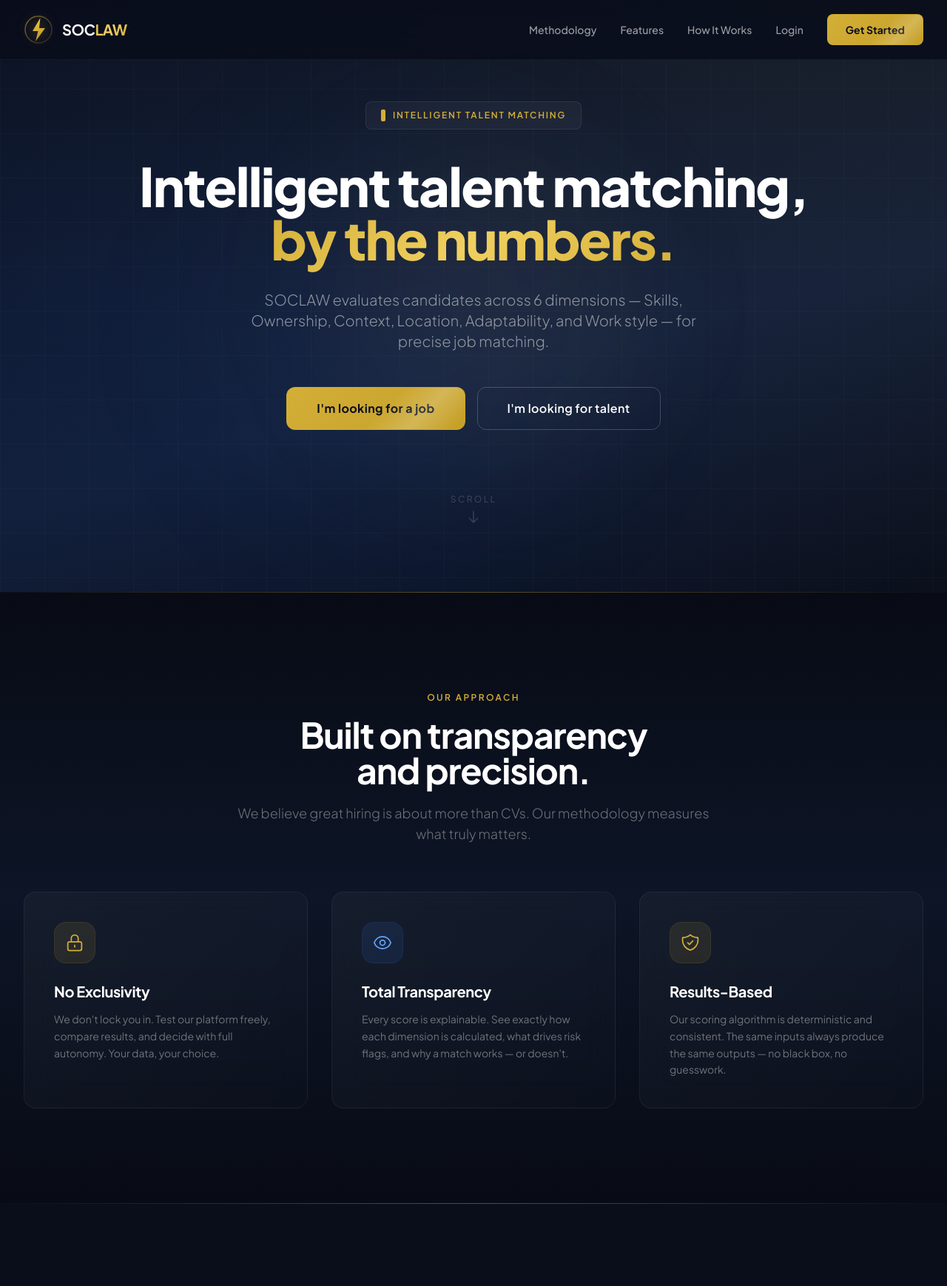
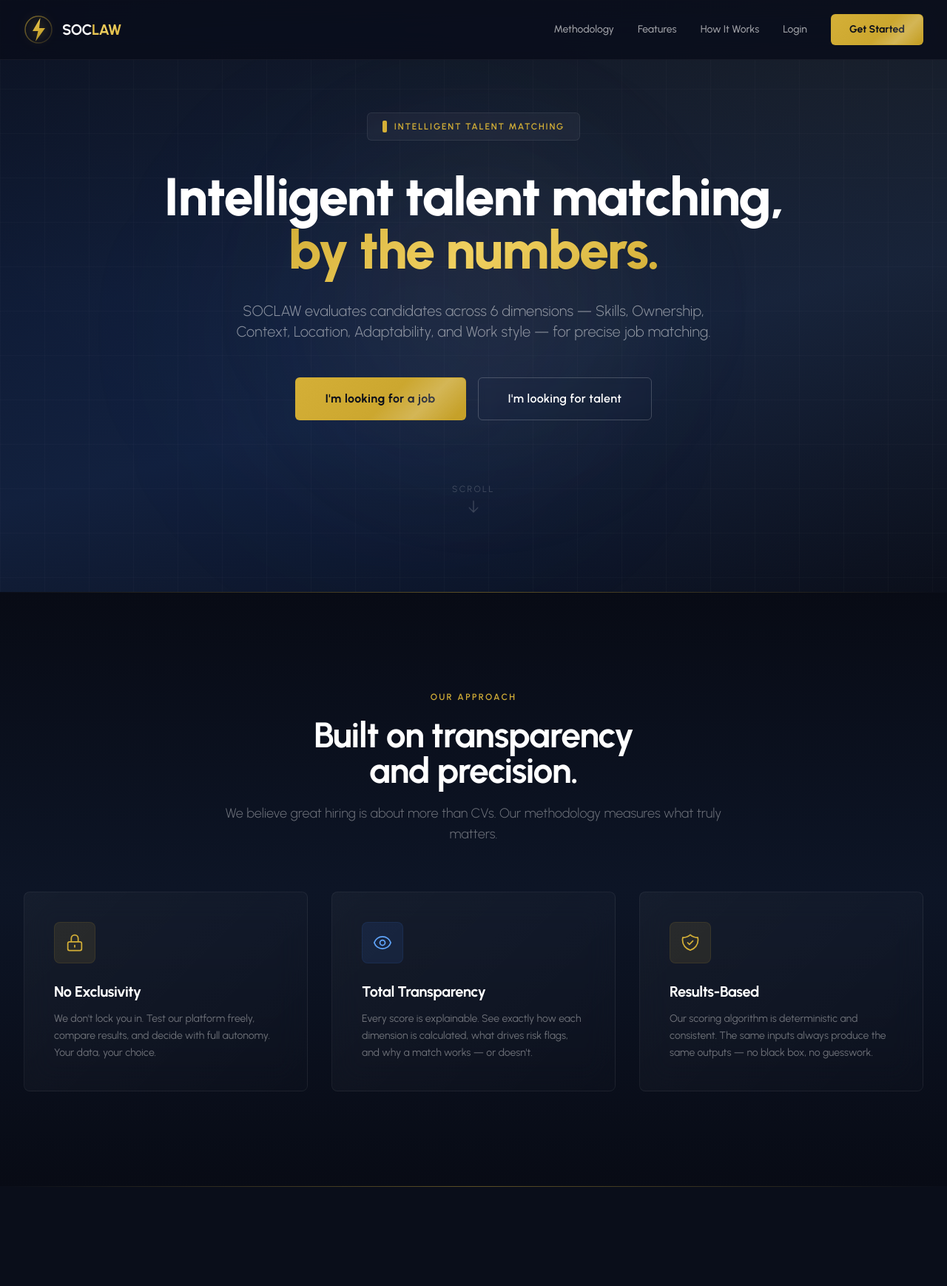
Before and after one commit to s-ati/soclaw, a FastAPI app: page / in a window 1280 px wide. Shown: the top 1738 px of the page at 74% size. Run offline with FastAPI, Linux system fonts and the light colour scheme; some libraries are stand-ins or nearby versions.

Commit message:
Switch to Urbanist font + sharpen all corners to premium edges
Replace Plus Jakarta Sans with Urbanist (clean geometric sans-serif)
across all 5 page heads and CSS. Sharpen every rounded corner:
- rounded-2xl/3xl (16-24px) → rounded-lg (8px) for cards
- rounded-xl (12px) → rounded-md (6px) for buttons, inputs, badges
- rounded-lg (8px) → rounded-md (6px) for existing badges/nav links
- CSS step-number: 16px → 8px border-radius

https://claude.ai/code/session_013EGdn2nJ1zFEgZGHt4A8yY

```diff
--- a/app/static/style.css
+++ b/app/static/style.css
@@ -1,5 +1,5 @@
 /* SOCLAW — Premium Design System */
-/* Font: Plus Jakarta Sans — a modern geometric sans-serif */
+/* Font: Urbanist — a clean geometric sans-serif */
 
 /* ── Foundation ──────────────────────────────────────────── */
 html {
@@ -13,7 +13,7 @@ html {
   -moz-osx-font-smoothing: grayscale;
 }
 
-/* Premium typography refinements for Plus Jakarta Sans */
+/* Premium typography refinements for Urbanist */
 h1, h2, h3, h4, h5, h6 {
   letter-spacing: -0.02em;
 }
@@ -292,7 +292,7 @@ input[type="file"] { cursor: pointer; }
   justify-content: center;
   font-size: 1.25rem;
   font-weight: 800;
-  border-radius: 16px;
+  border-radius: 8px;
   position: relative;
 }
 
@@ -300,7 +300,7 @@ input[type="file"] { cursor: pointer; }
   content: '';
   position: absolute;
   inset: -2px;
-  border-radius: 18px;
+  border-radius: 10px;
   background: linear-gradient(135deg, rgba(212, 175, 55, 0.3), rgba(37, 99, 235, 0.3));
   z-index: -1;
 }
--- a/app/templates/landing.html
+++ b/app/templates/landing.html
@@ -8,12 +8,12 @@
   <script src="https://cdn.tailwindcss.com"></script>
   <link rel="preconnect" href="https://fonts.googleapis.com">
   <link rel="preconnect" href="https://fonts.gstatic.com" crossorigin>
-  <link href="https://fonts.googleapis.com/css2?family=Plus+Jakarta+Sans:wght@300;400;500;600;700;800&display=swap" rel="stylesheet">
+  <link href="https://fonts.googleapis.com/css2?family=Urbanist:wght@300;400;500;600;700;800&display=swap" rel="stylesheet">
   <script>
     tailwind.config = {
       theme: {
         extend: {
-          fontFamily: { sans: ['"Plus Jakarta Sans"', 'system-ui', 'sans-serif'] },
+          fontFamily: { sans: ['"Urbanist"', 'system-ui', 'sans-serif'] },
           colors: {
             gold: { 400: '#f0d060', 500: '#d4af37', 600: '#c5a028', 700: '#a88b20' },
             navy: { 800: '#111d35', 900: '#0d1526', 950: '#0a0e1a' }
@@ -60,7 +60,7 @@
           <a href="#features" class="nav-link-premium text-sm font-medium">Features</a>
           <a href="#how-it-works" class="nav-link-premium text-sm font-medium">How It Works</a>
           <a href="/login" class="nav-link-premium text-sm font-medium">Login</a>
-          <a href="/register" class="btn-gold px-6 py-2.5 rounded-lg text-sm">Get Started</a>
+          <a href="/register" class="btn-gold px-6 py-2.5 rounded-md text-sm">Get Started</a>
         </div>
 
         <!-- Mobile Menu Button -->
@@ -75,7 +75,7 @@
         <a href="#features" class="block text-white/60 hover:text-gold-500 py-2.5 text-sm font-medium transition-colors">Features</a>
         <a href="#how-it-works" class="block text-white/60 hover:text-gold-500 py-2.5 text-sm font-medium transition-colors">How It Works</a>
         <a href="/login" class="block text-white/60 hover:text-gold-500 py-2.5 text-sm font-medium transition-colors">Login</a>
-        <a href="/register" class="block btn-gold px-5 py-3 rounded-lg text-sm text-center mt-3">Get Started</a>
+        <a href="/register" class="block btn-gold px-5 py-3 rounded-md text-sm text-center mt-3">Get Started</a>
       </div>
     </div>
   </nav>
@@ -97,7 +97,7 @@
     <div class="max-w-7xl mx-auto px-4 sm:px-6 lg:px-8 relative z-10 pt-20">
       <div class="text-center max-w-5xl mx-auto">
         <!-- Badge -->
-        <div class="reveal inline-flex items-center gap-2.5 bg-white/[0.04] backdrop-blur-sm rounded-lg px-5 py-2.5 mb-10 border border-white/[0.08]">
+        <div class="reveal inline-flex items-center gap-2.5 bg-white/[0.04] backdrop-blur-sm rounded-md px-5 py-2.5 mb-10 border border-white/[0.08]">
           <div class="w-1.5 h-4 bg-gold-500 rounded-sm"></div>
           <span class="text-gold-500 text-xs font-semibold tracking-[0.15em] uppercase">Intelligent Talent Matching</span>
         </div>
@@ -115,10 +115,10 @@
 
         <!-- CTA Buttons -->
         <div class="reveal delay-3 flex flex-col sm:flex-row items-center justify-center gap-4">
-          <a href="/register" class="btn-gold px-10 py-4 rounded-xl text-base tracking-wide w-full sm:w-auto text-center">
+          <a href="/register" class="btn-gold px-10 py-4 rounded-md text-base tracking-wide w-full sm:w-auto text-center">
             I'm looking for a job
           </a>
-          <a href="/register" class="btn-outline px-10 py-4 rounded-xl text-base tracking-wide w-full sm:w-auto text-center">
+          <a href="/register" class="btn-outline px-10 py-4 rounded-md text-base tracking-wide w-full sm:w-auto text-center">
             I'm looking for talent
           </a>
         </div>
@@ -152,8 +152,8 @@
       <!-- Methodology Cards -->
       <div class="grid md:grid-cols-3 gap-6 md:gap-8">
         <!-- Card 1 -->
-        <div class="reveal delay-1 card-premium rounded-2xl p-8 md:p-10">
-          <div class="w-14 h-14 rounded-2xl bg-gold-500/10 border border-gold-500/10 flex items-center justify-center mb-6">
+        <div class="reveal delay-1 card-premium rounded-lg p-8 md:p-10">
+          <div class="w-14 h-14 rounded-lg bg-gold-500/10 border border-gold-500/10 flex items-center justify-center mb-6">
             <svg class="w-7 h-7 text-gold-500" fill="none" stroke="currentColor" viewBox="0 0 24 24"><path stroke-linecap="round" stroke-linejoin="round" stroke-width="1.5" d="M12 15v2m-6 4h12a2 2 0 002-2v-6a2 2 0 00-2-2H6a2 2 0 00-2 2v6a2 2 0 002 2zm10-10V7a4 4 0 00-8 0v4h8z"/></svg>
           </div>
           <h3 class="text-xl font-bold mb-3">No Exclusivity</h3>
@@ -161,8 +161,8 @@
         </div>
 
         <!-- Card 2 -->
-        <div class="reveal delay-2 card-premium rounded-2xl p-8 md:p-10">
-          <div class="w-14 h-14 rounded-2xl bg-blue-500/10 border border-blue-500/10 flex items-center justify-center mb-6">
+        <div class="reveal delay-2 card-premium rounded-lg p-8 md:p-10">
+          <div class="w-14 h-14 rounded-lg bg-blue-500/10 border border-blue-500/10 flex items-center justify-center mb-6">
             <svg class="w-7 h-7 text-blue-400" fill="none" stroke="currentColor" viewBox="0 0 24 24"><path stroke-linecap="round" stroke-linejoin="round" stroke-width="1.5" d="M15 12a3 3 0 11-6 0 3 3 0 016 0z"/><path stroke-linecap="round" stroke-linejoin="round" stroke-width="1.5" d="M2.458 12C3.732 7.943 7.523 5 12 5c4.478 0 8.268 2.943 9.542 7-1.274 4.057-5.064 7-9.542 7-4.477 0-8.268-2.943-9.542-7z"/></svg>
           </div>
           <h3 class="text-xl font-bold mb-3">Total Transparency</h3>
@@ -170,8 +170,8 @@
         </div>
 
         <!-- Card 3 -->
-        <div class="reveal delay-3 card-premium rounded-2xl p-8 md:p-10">
-          <div class="w-14 h-14 rounded-2xl bg-gold-500/10 border border-gold-500/10 flex items-center justify-center mb-6">
+        <div class="reveal delay-3 card-premium rounded-lg p-8 md:p-10">
+          <div class="w-14 h-14 rounded-lg bg-gold-500/10 border border-gold-500/10 flex items-center justify-center mb-6">
             <svg class="w-7 h-7 text-gold-500" fill="none" stroke="currentColor" viewBox="0 0 24 24"><path stroke-linecap="round" stroke-linejoin="round" stroke-width="1.5" d="M9 12l2 2 4-4m5.618-4.016A11.955 11.955 0 0112 2.944a11.955 11.955 0 01-8.618 3.04A12.02 12.02 0 003 9c0 5.591 3.824 10.29 9 11.622 5.176-1.332 9-6.03 9-11.622 0-1.042-.133-2.052-.382-3.016z"/></svg>
           </div>
           <h3 class="text-xl font-bold mb-3">Results-Based</h3>
@@ -198,49 +198,49 @@
       <!-- SOCLAW Grid -->
       <div class="grid sm:grid-cols-2 lg:grid-cols-3 gap-5">
         <!-- S -->
-        <div class="reveal delay-1 card-premium rounded-2xl p-7 group">
+        <div class="reveal delay-1 card-premium rounded-lg p-7 group">
           <div class="flex items-center gap-4 mb-4">
-            <div class="w-12 h-12 rounded-xl bg-blue-500/10 border border-blue-500/10 flex items-center justify-center text-xl font-extrabold text-blue-400 group-hover:bg-blue-500/20 transition-colors">S</div>
+            <div class="w-12 h-12 rounded-md bg-blue-500/10 border border-blue-500/10 flex items-center justify-center text-xl font-extrabold text-blue-400 group-hover:bg-blue-500/20 transition-colors">S</div>
             <h3 class="text-lg font-bold">Skills</h3>
           </div>
           <p class="text-white/40 text-sm leading-relaxed">Technical and domain skill matching against job requirements with weighted must-have and nice-to-have criteria.</p>
         </div>
         <!-- O -->
-        <div class="reveal delay-2 card-premium rounded-2xl p-7 group">
+        <div class="reveal delay-2 card-premium rounded-lg p-7 group">
           <div class="flex items-center gap-4 mb-4">
-            <div class="w-12 h-12 rounded-xl bg-gold-500/10 border border-gold-500/10 flex items-center justify-center text-xl font-extrabold text-gold-500 group-hover:bg-gold-500/20 transition-colors">O</div>
+            <div class="w-12 h-12 rounded-md bg-gold-500/10 border border-gold-500/10 flex items-center justify-center text-xl font-extrabold text-gold-500 group-hover:bg-gold-500/20 transition-colors">O</div>
             <h3 class="text-lg font-bold">Ownership</h3>
           </div>
           <p class="text-white/40 text-sm leading-relaxed">Measures initiative-taking vs. dependence on guidance. Identifies candidates who drive outcomes independently.</p>
         </div>
         <!-- C -->
-        <div class="reveal delay-3 card-premium rounded-2xl p-7 group">
+        <div class="reveal delay-3 card-premium rounded-lg p-7 group">
           <div class="flex items-center gap-4 mb-4">
-            <div class="w-12 h-12 rounded-xl bg-blue-500/10 border border-blue-500/10 flex items-center justify-center text-xl font-extrabold text-blue-400 group-hover:bg-blue-500/20 transition-colors">C</div>
+            <div class="w-12 h-12 rounded-md bg-blue-500/10 border border-blue-500/10 flex items-center justify-center text-xl font-extrabold text-blue-400 group-hover:bg-blue-500/20 transition-colors">C</div>
             <h3 class="text-lg font-bold">Context</h3>
           </div>
           <p class="text-white/40 text-sm leading-relaxed">Cultural and organizational context signals &mdash; corporate, startup, regulated, cross-functional environment fit.</p>
         </div>
         <!-- L -->
-        <div class="reveal delay-1 card-premium rounded-2xl p-7 group">
+        <div class="reveal delay-1 card-premium rounded-lg p-7 group">
           <div class="flex items-center gap-4 mb-4">
-            <div class="w-12 h-12 rounded-xl bg-gold-500/10 border border-gold-500/10 flex items-center justify-center text-xl font-extrabold text-gold-500 group-hover:bg-gold-500/20 transition-colors">L</div>
+            <div class="w-12 h-12 rounded-md bg-gold-500/10 border border-gold-500/10 flex items-center justify-center text-xl font-extrabold text-gold-500 group-hover:bg-gold-500/20 transition-colors">L</div>
             <h3 class="text-lg font-bold">Location</h3>
           </div>
           <p class="text-white/40 text-sm leading-relaxed">Onsite, hybrid, or remote compatibility. Hard-stop detection for location policy mismatches.</p>
         </div>
         <!-- A -->
-        <div class="reveal delay-2 card-premium rounded-2xl p-7 group">
+        <div class="reveal delay-2 card-premium rounded-lg p-7 group">
           <div class="flex items-center gap-4 mb-4">
-            <div class="w-12 h-12 rounded-xl bg-blue-500/10 border border-blue-500/10 flex items-center justify-center text-xl font-extrabold text-blue-400 group-hover:bg-blue-500/20 transition-colors">A</div>
+            <div class="w-12 h-12 rounded-md bg-blue-500/10 border border-blue-500/10 flex items-center justify-center text-xl font-extrabold text-blue-400 group-hover:bg-blue-500/20 transition-colors">A</div>
             <h3 class="text-lg font-bold">Adaptability</h3>
           </div>
           <p class="text-white/40 text-sm leading-relaxed">How candidates respond to change and feedback. Evaluates resilience and flexibility in dynamic environments.</p>
         </div>
         <!-- W -->
-        <div class="reveal delay-3 card-premium rounded-2xl p-7 group">
+        <div class="reveal delay-3 card-premium rounded-lg p-7 group">
           <div class="flex items-center gap-4 mb-4">
-            <div class="w-12 h-12 rounded-xl bg-gold-500/10 border border-gold-500/10 flex items-center justify-center text-xl font-extrabold text-gold-500 group-hover:bg-gold-500/20 transition-colors">W</div>
+            <div class="w-12 h-12 rounded-md bg-gold-500/10 border border-gold-500/10 flex items-center justify-center text-xl font-extrabold text-gold-500 group-hover:bg-gold-500/20 transition-colors">W</div>
             <h3 class="text-lg font-bold">Work Style</h3>
           </div>
           <p class="text-white/40 text-sm leading-relaxed">Organizational discipline, communication proactivity, and structured work habits assessment.</p>
@@ -322,10 +322,10 @@
       <p class="reveal delay-2 text-white/40 text-lg mb-10 max-w-2xl mx-auto font-light">Join SOCLAW and discover jobs that align with your skills, work style, and career goals &mdash; backed by data, not guesswork.</p>
 
       <div class="reveal delay-3 flex flex-col sm:flex-row items-center justify-center gap-4">
-        <a href="/register" class="btn-gold px-10 py-4 rounded-xl text-base tracking-wide w-full sm:w-auto text-center">
+        <a href="/register" class="btn-gold px-10 py-4 rounded-md text-base tracking-wide w-full sm:w-auto text-center">
           Get Started &mdash; It's Free
         </a>
-        <a href="/login" class="btn-outline px-10 py-4 rounded-xl text-base tracking-wide w-full sm:w-auto text-center">
+        <a href="/login" class="btn-outline px-10 py-4 rounded-md text-base tracking-wide w-full sm:w-auto text-center">
           Sign In
         </a>
       </div>
```
Also changed, not shown: app/templates/apply.html (+9 -9 lines), app/templates/assessment_result.html (+10 -10 lines), app/templates/base.html (+11 -11 lines), app/templates/dashboard.html (+16 -16 lines), app/templates/jobs.html (+10 -10 lines), app/templates/login.html (+7 -7 lines), app/templates/questionnaire.html (+8 -8 lines), app/templates/register.html (+7 -7 lines), app/templates/register_success.html (+4 -4 lines), app/templates/upload_profile.html (+9 -9 lines).
